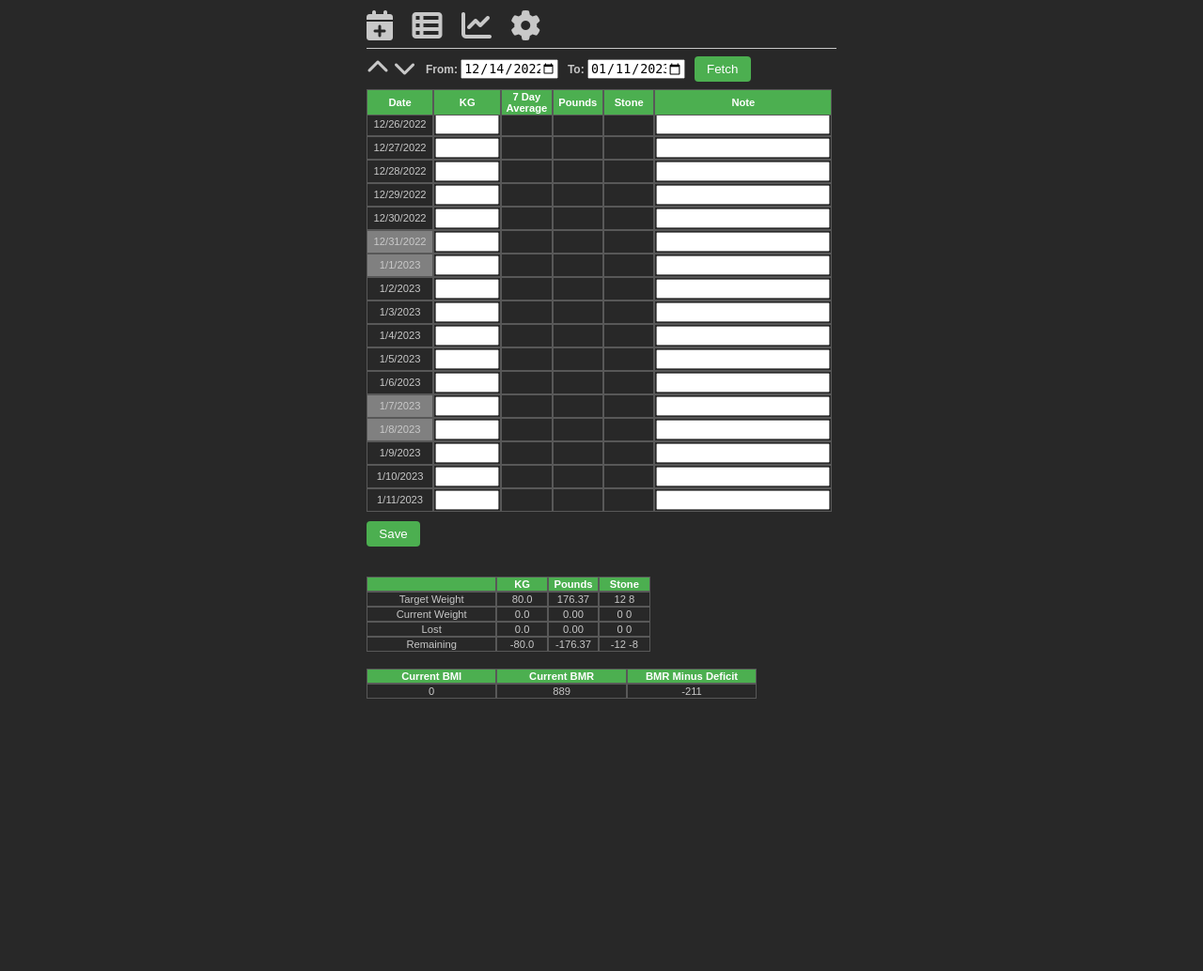
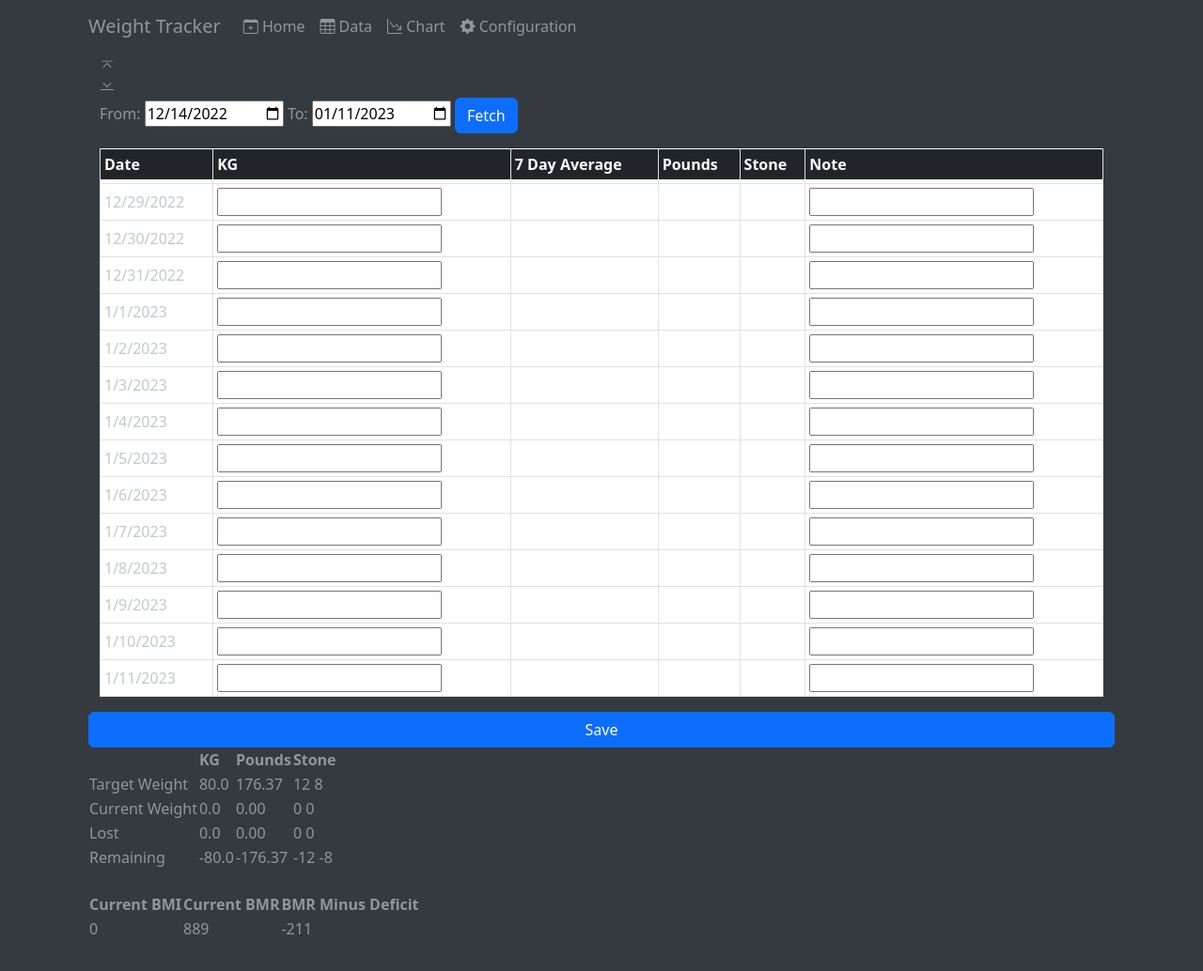
Before and after one commit to jobbojobson/WeightTracker, a PHP site: page /table.php in a window 1280 px wide. Shown: the top 1034 px of the page at 94% size. Run offline with PHP 8.4, Linux system fonts and the light colour scheme; data comes from the database, SQL or seed files in the repository; data that the repository does not hold is empty; some libraries are stand-ins or nearby versions.

Commit message:
import Bootstrap 5.3.0 and Bootstrap icons

```diff
--- /dev/null
+++ b/css/main-bs.css
@@ -0,0 +1,39 @@
+/*      GENERAL        */
+body {
+	/* --bs-secondary-color didn't work */
+	background-color: #343a40;
+	/* --bs-secondary-bg didn't work */
+	color:rgba(173, 181, 189, 0.75);
+}
+
+.navbar a, .navbar label {
+	/* --bs-tertiary-color didn't work */
+	color:rgba(173, 181, 189, 0.75);
+}
+
+.navbar .navbar-nav .nav-link:hover {
+	/* --bs-tertiary-bg didn't work */
+	color:rgba(173, 181, 189, 0.5);
+}
+
+.navbar-brand {
+	pointer-events: none;
+}
+
+.table td {
+	color:rgba(173, 181, 189, 0.75);
+}
+
+#scrAllTable {
+	max-height:600px;
+	overflow:auto;
+}
+
+.sticky-header {
+	position:sticky;
+	top:0;
+}
+
+.date-weekend {
+	background-color:gray;
+}
--- a/js/table.js
+++ b/js/table.js
@@ -70,7 +70,7 @@
 
 	var payload = [];
 
-	document.querySelectorAll('.dirty-row').forEach(function( el ){
+	document.querySelectorAll('.table-warning').forEach(function( el ){
 
 		var dirtyRow = {
 			date : el.querySelector('td:nth-Child(1)').getAttribute('data-date'),
@@ -130,7 +130,7 @@
 
 	document.querySelectorAll('#tblData input').forEach(function( input ){
 		input.addEventListener('change', function( evt ){
-			evt.target.parentElement.parentElement.classList.add('dirty-row');
+			evt.target.parentElement.parentElement.classList.add('table-warning');
 			bUnsavedData = true;
 		});
 	});
--- a/php/include/master.php
+++ b/php/include/master.php
@@ -10,10 +10,12 @@
 
 		<title>Weight Tracker</title>
 
-		<link rel="stylesheet" href="css/main.css" />
+		<link href="https://cdn.jsdelivr.net/npm/bootstrap@5.3.0-alpha1/dist/css/bootstrap.min.css" rel="stylesheet" integrity="sha384-GLhlTQ8iRABdZLl6O3oVMWSktQOp6b7In1Zl3/Jr59b6EGGoI1aFkw7cmDA6j6gD" crossorigin="anonymous">
+		<link rel="stylesheet" href="https://cdn.jsdelivr.net/npm/bootstrap-icons@1.5.0/font/bootstrap-icons.css">
+		<link rel="stylesheet" href="css/main-bs.css" />
 		<link rel="icon" href="img/weight-icon-original.svg" type="image/svg+xml"/>
 
-		<script src="https://kit.fontawesome.com/a466a965c8.js" crossorigin="anonymous"></script>
+		<!--<script src="https://kit.fontawesome.com/a466a965c8.js" crossorigin="anonymous"></script>-->
 		<script src="js/master.js"></script>
 
 		<?php
@@ -28,23 +30,43 @@
 			}
 		?>
 	</head>
-	<body>
+	<body class="container">
+
 		<header>
-		<nav>
-			<a href="index.php"><i class="fa-solid fa-calendar-plus fa-2xl"></i></a>
-			<a href="table.php"><i class="fa-solid fa-table-list fa-2xl"></i></a>
-			<a href="chart.php"><i class="fa-solid fa-chart-line fa-2xl"></i></a>
-			<a href="config.php"><i class="fa-solid fa-gear fa-2xl"></i></a>
+			<nav class="navbar navbar-expand-md">
+				<div class="container-fluid">
+					<label class="navbar-brand" >Weight Tracker</label>
+					<button class="navbar-toggler" type="button" data-bs-toggle="collapse" data-bs-target="#navbarSupportedContent" aria-controls="navbarSupportedContent" aria-expanded="false" aria-label="Toggle navigation">
+						<span class="navbar-toggler-icon"></span>
+					</button>
+					<div class="collapse navbar-collapse" id="navbarSupportedContent">
+						<ul class="navbar-nav me-auto mb-2 mb-lg-0">
+							<li class="nav-item">
+								<a class="nav-link" href="index.php"><i class="bi bi-calendar-plus"></i> Home</a>
+							</li>
+							<li class="nav-item">
+								<a class="nav-link" href="table.php"><i class="bi bi-table"></i> Data</a>
+							</li>
+							<li class="nav-item">
+								<a class="nav-link" href="chart.php"><i class="bi bi-graph-down"></i> Chart</a>
+							</li>
+							</li class="nav-item">
+								<a class="nav-link" href="config.php"><i class="bi bi-gear-fill"></i> Configuration</a>
+							</li>
+						</ul>
+					</div>
+				</div>
 			</nav>
 		</header>
 
-	<section>
+		<section class="container">
 			<?php echo $_PAGECONTENT; ?>
 		</section>
 
 		<footer>
 		</footer>
 
+		<script src="https://cdn.jsdelivr.net/npm/bootstrap@5.3.0-alpha1/dist/js/bootstrap.bundle.min.js" integrity="sha384-w76AqPfDkMBDXo30jS1Sgez6pr3x5MlQ1ZAGC+nuZB+EYdgRZgiwxhTBTkF7CXvN" crossorigin="anonymous"></script>
 		<?php
 			if(isset($_BODYSCRIPTS)){
 				if(is_array($_BODYSCRIPTS)){
--- a/table.php
+++ b/table.php
@@ -4,10 +4,10 @@
 ?>
 
 
-<div class="div-col">
-	<div class="scrollControls">
-		<i class="fa-solid fa-chevron-up fa-xl"></i>
-		<i class="fa-solid fa-chevron-down fa-xl"></i>
+<div class="container">
+	<div class="scrollControls row mb-3">
+		<i class="bi bi-chevron-bar-up"></i>
+		<i class="bi bi-chevron-bar-down"></i>
 
 
 		<div class="table-controls">
@@ -18,12 +18,12 @@
 			<label for="inpToDate">To: </label>
 			<input id="inpToDate" type="date" value="<?php echo date("Y-m-d"); ?>"/>
 
-			<button id="btnFetch" class="btn submit-form">Fetch</button>
+			<button id="btnFetch" class="btn btn-primary submit-form">Fetch</button>
 		</div>
 	</div>
-	<div id="scrAllTable">
-		<table id="tblData" class="dataTable">
-			<thead class="sticky-header">
+	<div id="scrAllTable" class="table-responsive">
+		<table id="tblData" class="table table-sm align-middle table-bordered table-hover">
+			<thead class="sticky-header table-dark">
 				<tr>
 					<th class="date-col">Date</th>
 					<th class="num-col-small">KG</th>
@@ -38,11 +38,12 @@
 		</table>
 
 	</div>
-	<div class="save-panel">
-		<button id="btnSave" class="btn submit-form">Save</button>
+	<div class="save-panel row">
+		<button id="btnSave" class="btn btn-primary submit-form">Save</button>
 		<span id="msgSuccess" class="message success fade-text"></span>
 		<span id="msgError" class="message error"></span>
 	</div>
+	<!--bi bi-filetype-csv-->
 </div>
 
 <div id="summary" class="div-col">
```
Also changed, not shown: index.php (+12 -8 lines). Lines whose indentation alone changed are shown as unchanged.
